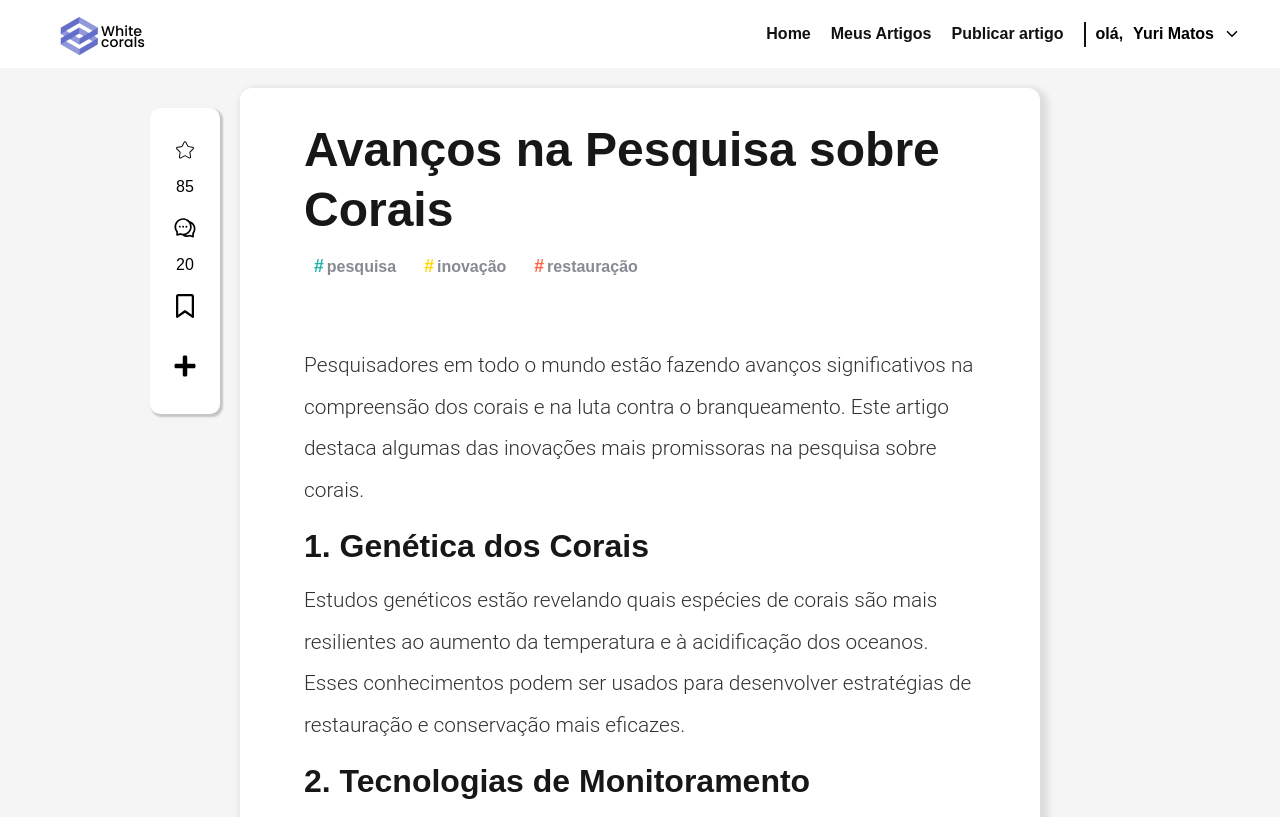
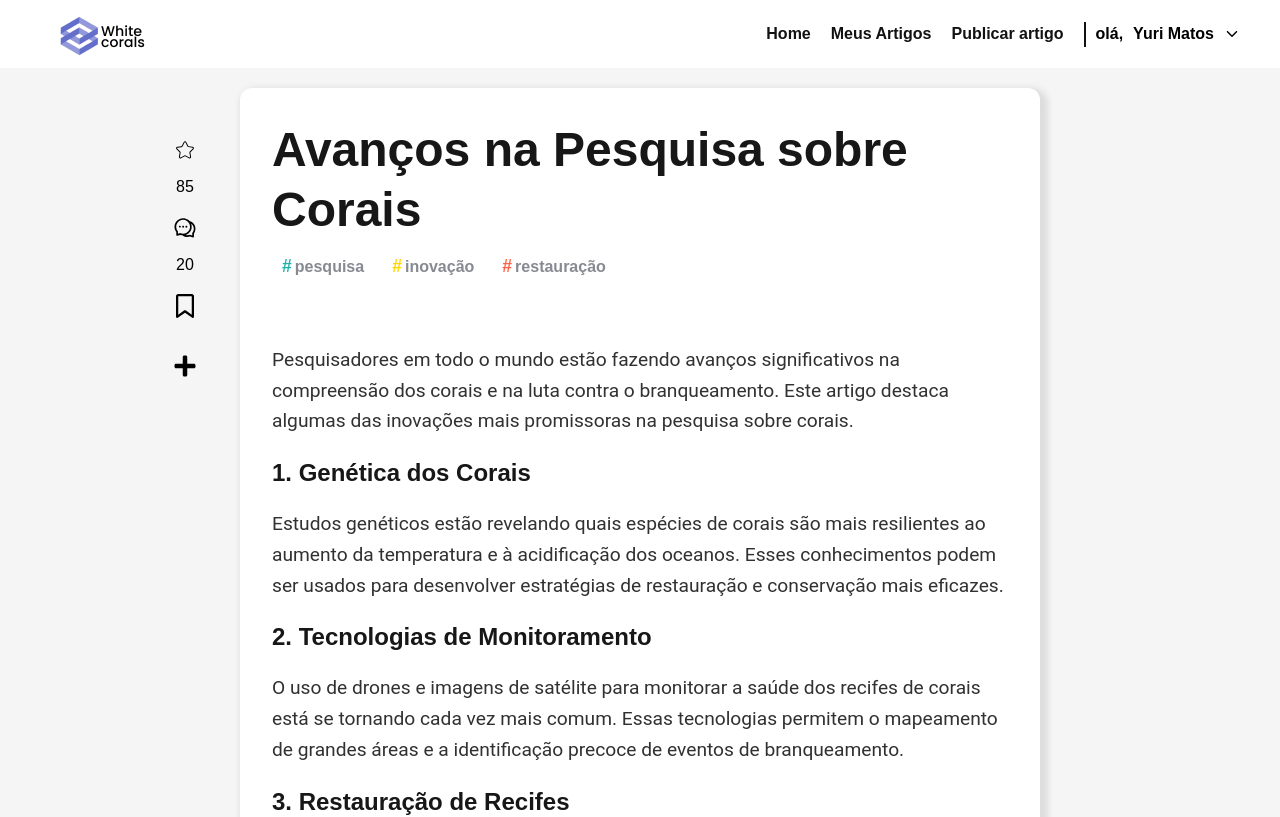
Before and after one commit to Dom-Garotom/white-corals, a Next.js app: page /article/27687f79-3ac0-4f4b-923e-8dceaf8b48a0 in a window 1280 px wide. Shown: the top 817 px of the page. Built offline with nearby package versions, Linux system fonts and the light colour scheme; a web font is replaced by a local one.

Commit message:
feat: creating a base layout for articles and others pages , and refactoring short components

```diff
--- /dev/null
+++ b/src/components/atomos/buttonTop/style.ts
@@ -0,0 +1,38 @@
+import styled from "styled-components";
+
+type ButtonProps = {
+    secondary?: boolean;
+    lock?: boolean;
+    block ?: boolean
+};
+
+export const ButtontoTop = styled.button<ButtonProps>`
+    position: fixed;
+    bottom: 20px;
+    right: 30px;
+
+    width: 50px;
+    height: 50px;
+    background-color: #1a1822;
+    color: #fff;
+    border-radius: 12px;
+
+    svg{
+        font-size: 1.3rem;
+    }
+
+    &:hover{
+        background-color: #fff;
+        transition: all 200ms;
+        color: #1a1822;
+    }
+
+    pointer-events: ${(props) => (props.block ? 'auto' : 'none')};
+    opacity: ${(props) => (props.block ? '1' : '0')};
+    transform: ${(props) => (props.block ? 'translateY(0)' : 'translateY(1rem)')};
+    transition: opacity 0.20s ease, transform 0.60s ease;
+
+    @media screen and (max-width: 500px ) {
+      bottom: 90px;
+    }
+`
--- /dev/null
+++ b/src/components/layout/baseLayout/style.ts
@@ -0,0 +1,63 @@
+import styled from "styled-components"
+
+
+const Root = styled.div``
+
+const ArticleContainer = styled.section`
+  width: 100%;
+  display: grid;
+  grid-template-columns: 2fr minmax(300px, 800px) 2fr;
+  padding: 20px;
+
+  @media (max-width: 1000px) {
+    grid-template-columns: 1fr;
+    padding: 20px 0px ;
+  }
+  `
+
+const Article = styled.div`
+  display: flex;
+  flex-direction: column;
+  gap: 10px;
+  flex: 1 0 auto;
+
+  @media (max-width: 1000px) {
+    align-items: center;
+  }
+`
+
+const FilterBar = styled.div`
+  display: flex;
+  justify-content: end;
+  padding: 20px;
+
+  .container{
+    position: fixed;
+    top: 100px;
+  }
+
+
+  @media screen and (max-width: 1000px) {
+    grid-column: 1 / -1;
+    justify-content: center;
+    padding: 0px;
+
+
+
+    .container{
+      width: 100%;
+      height: 40px;
+      bottom : 30px;
+      top: 92%;
+    }
+
+  }
+
+`
+
+export const Wrapper = {
+    root : Root,
+    ArticleContainer : ArticleContainer,
+    Article : Article,
+    FilterBar : FilterBar,
+}
--- a/src/components/moleculas/article/style.ts
+++ b/src/components/moleculas/article/style.ts
@@ -4,7 +4,7 @@ import styled from "styled-components"
 const Main = styled.div`
     width: 100%;
     min-width: 300px;
-    max-width: 850px;
+    max-width: 900px;
     border-radius: 12px;
     background-color: #fff;
     box-shadow: 4px 4px 7px 4px rgba(0, 0, 0, 0.1);
@@ -23,7 +23,7 @@ const Main = styled.div`
 `
 
 const Header = styled.div`
-    padding: 32px 64px;
+    padding: 32px;
 
 
     div{
@@ -62,36 +62,53 @@ const Header = styled.div`
 
 const Body = styled.div`
     width: 100%;
-    padding: 32px 64px;
+    padding: 32px;
 
     h1{
         color: #171717;
-        font-size: 3rem;
-        font-weight: 800;
+        font-size: 2rem;
+        font-weight: 700;
         line-height: 1.25;
-        margin-bottom: 0.5rem;
+        margin: 1.5rem 0;
     }
 
     h2{
         color: #171717;
-        font-size: 2rem;
-        font-weight: 700;
-        line-height: 1.25;
-        margin: 0.9rem 0px;
+        font-size: 1.5rem;
+        font-weight: 600;
+        line-height: 1.4;
+        margin: 1.2rem 0;
+    }
+
+    h3{
+        font-size: 1.25rem;
+        font-weight: 500;
+        line-height: 1.4;
+        margin: 1rem 0;
     }
 
     p , li{
-        font-size: 1.3rem;
-        line-height: 2.0;
-        font-weight: 300;
+        font-size: 1.2rem;
+        line-height: 1.6;
+        font-weight: 400;
         font-family: "Roboto" , sans-serif;
         margin-bottom: 10px;
         color: #313131;
     }
 
     ul , ol{
-        margin: 10px 0px;
-        margin-left: 16px;
+        margin-left: 1.5rem;
+        line-height: 1.6;
+    }
+
+    a{
+        color: #1a73e8;
+        text-decoration: none;
+        cursor: pointer;
+
+        &:hover {
+            text-decoration: underline;
+        }
     }
 
     @media screen and (max-width: 800px) {
--- a/src/components/moleculas/statusBar/index.tsx
+++ b/src/components/moleculas/statusBar/index.tsx
@@ -1,4 +1,3 @@
-import styled from "styled-components"
 import { CiStar } from "react-icons/ci";
 import { FaStar } from "react-icons/fa";
 import { FaBookmark } from "react-icons/fa";
@@ -7,24 +6,8 @@ import { FaPlus } from "react-icons/fa";
 import { AiOutlineComment } from "react-icons/ai";
 import StatusDefault from "@/components/atomos/statusDefault";
 import { useRouter } from "next/navigation";
+import { Wrapper } from "./style";
 
-const Wrapper = styled.div`
-  width: 70px;
-  min-height: 250px;
-  max-height: 310px;
-  height: 100%;
-  background-color: #fff;
-  padding: 10px;
-  border-radius: 10px;
-  box-shadow: 2px 2px 2px 1px rgba(0, 0, 0, 0.2);
-
-  @media screen and (max-width: 1000px) {
-    display: flex;
-    width: 100%;
-    height: 70px;
-    justify-content: space-around;
-  }
-`
 
 type Props = {
     likes: number;
--- /dev/null
+++ b/src/components/moleculas/statusBar/style.ts
@@ -0,0 +1,23 @@
+import styled from "styled-components";
+
+export const Wrapper = styled.div`
+  width: 70px;
+  min-height: 250px;
+  max-height: 310px;
+  height: 100%;
+  padding: 10px;
+  border-radius: 10px;
+
+  @media screen and (max-width: 1000px) {
+    display: flex;
+    width: 100%;
+    height: 70px;
+    justify-content: space-around;
+  }
+
+  @media screen and ( maxWidth: 500px ){
+    box-shadow: 2px 2px 2px 1px rgba(0, 0, 0, 0.2);
+    background-color: #fff;
+  }
+
+`
--- /dev/null
+++ b/src/components/organismos/sectionHero/style.ts
@@ -0,0 +1,63 @@
+import ImageBackGround from "@/public/hero-BackGround.png"
+import styled from "styled-components"
+
+
+export const WrapperHero = styled.section`
+    background-image: url(${ImageBackGround.src});
+    background-size: cover;
+
+
+    display: flex;
+    flex-direction: column;
+    align-items: start;
+    justify-content: center;
+    gap: 20px;
+    width: 100%;
+    min-block-size: 70vh;
+    margin-bottom: 50px;
+    padding: 0px 40px;
+
+    h1{
+        color: #fff;
+    }
+
+    p{
+        max-width: 600px;
+        width: 100%;
+        font-size: 20px;
+        color: #fff;
+        text-align: left;
+    }
+
+    b{
+        color: #FF004C;
+    }
+
+    button{
+        padding:0px
+    }
+
+    a{
+        color: #4370E2;
+        text-decoration: none;
+
+        width: 100%;
+        height: 100%;
+        padding: 10px 30px;
+
+        &:hover{
+            color: #fff;
+        }
+    }
+
+    @media screen and (max-width: 400px){
+        h1{
+            font-size: 30px;
+        }
+
+        p{
+            font-size: 16px;
+        }
+    }
+
+`
```
Also changed, not shown: src/components/atomos/buttonTop/index.tsx (+1 -34 lines), src/components/layout/baseLayout/index.tsx (added, +32 -0 lines), src/components/organismos/sectionHero/index.tsx (+1 -62 lines).
